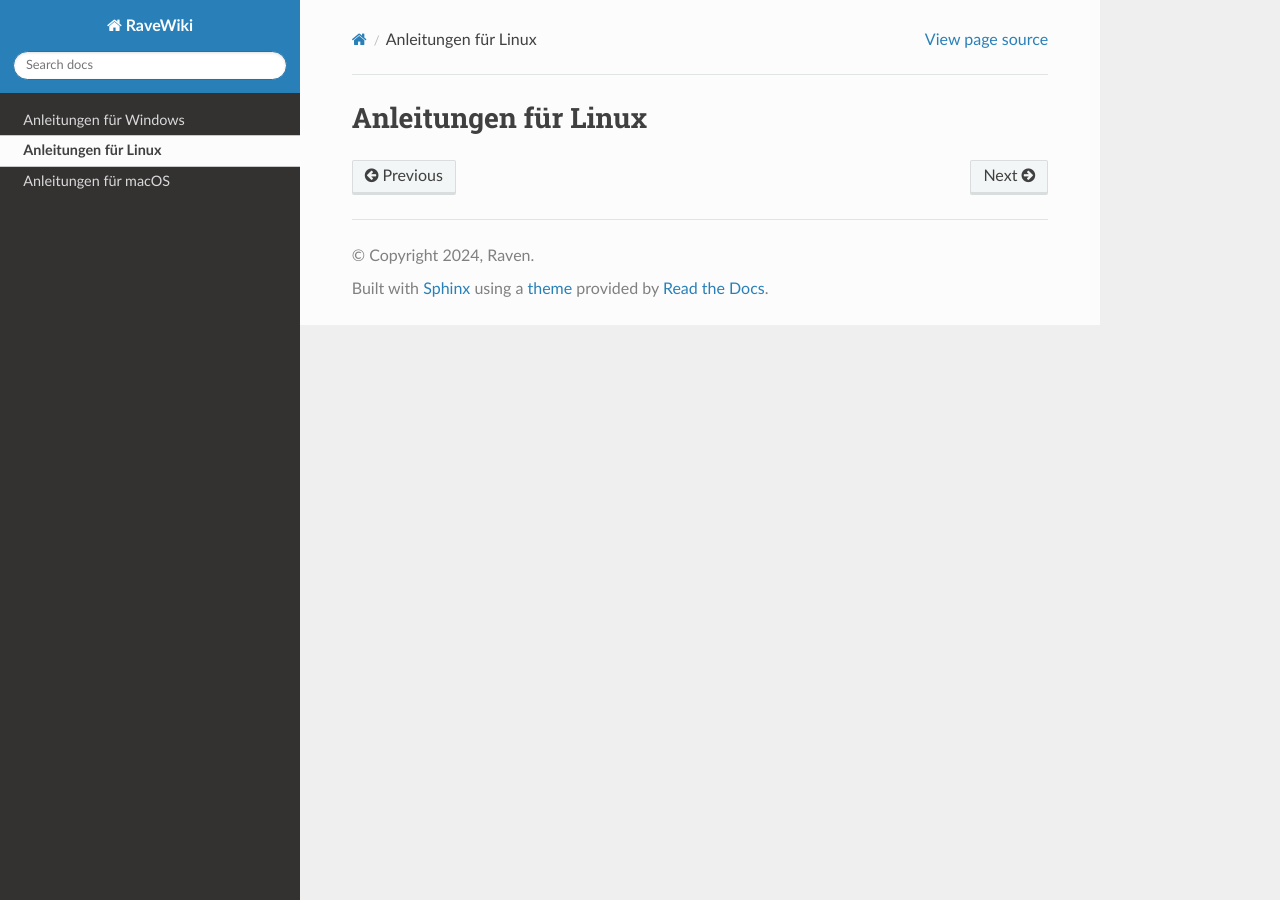
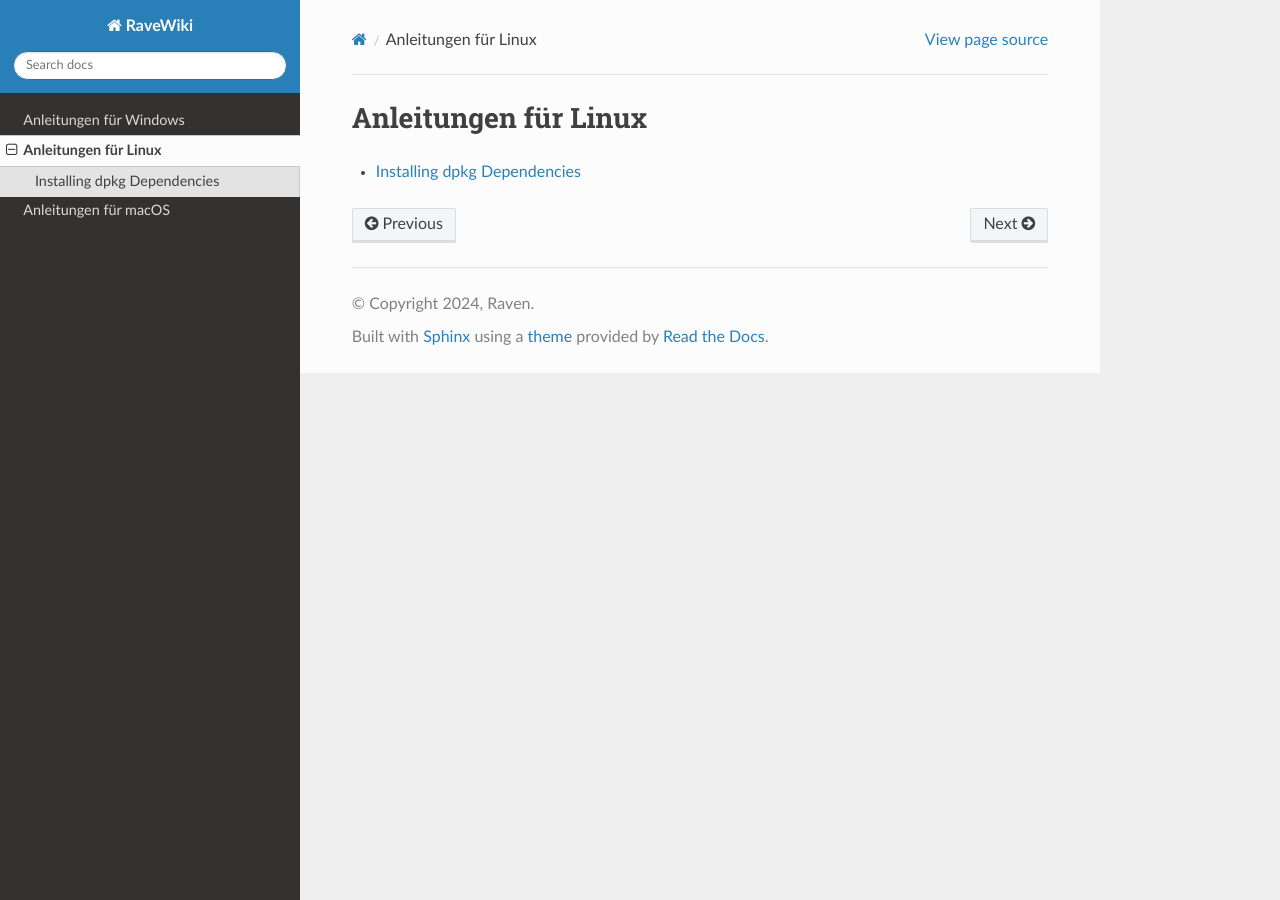
Before and after one commit to SirenTheSiren/ravewiki-en, a Sphinx documentation site: the page built from docs/source/linux.rst, in a window 1280 px wide. Built offline with Sphinx 7.4.7 and the Read the Docs theme 3.1.0, drawn with Linux system fonts in a browser that asks for light colours.

Commit message:
Update linux.rst

```diff
--- a/docs/source/linux.rst
+++ b/docs/source/linux.rst
@@ -1,2 +1,6 @@
 Anleitungen für Linux
 =====
+
+.. toctree::
+
+   linux/dpkg-dependencies
```
